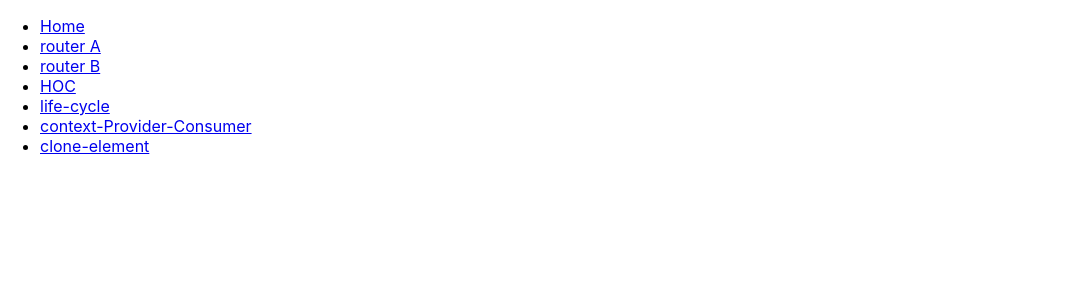
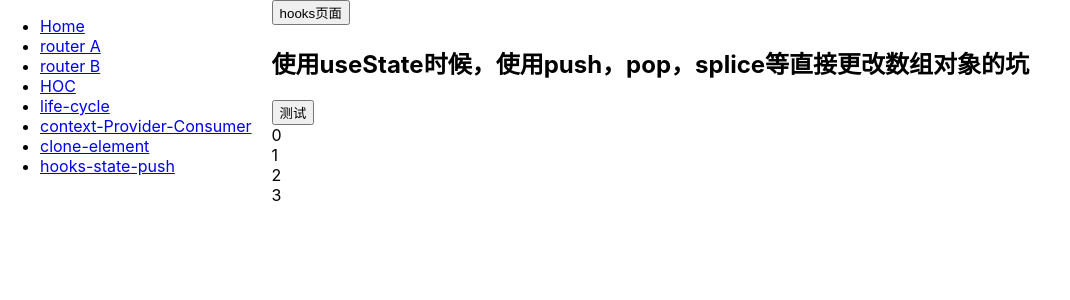
Before and after one commit to MrSeaWave/test-react-feature, a React app: page /hooks-state-push in a window 1280 px wide. Shown: the top 300 px of the page, without its empty margins (0-1070 px from the left). Built offline with nearby package versions, Linux system fonts and the light colour scheme.

Commit message:
feat: 增加 使用useState时候，使用push，pop，splice等直接更改数组对象的坑的例子

```diff
--- a/package.json
+++ b/package.json
@@ -10,9 +10,6 @@
   "scripts": {
     "start": "webpack-dev-server --config ./webpack/webpack.dev.js",
     "build": "webpack --config ./webpack/webpack.prod.js"
-  },
-  "eslintConfig": {
-    "extends": "react-app"
   },
   "browserslist": [
     ">0.2%",
--- /dev/null
+++ b/src/HooksExample/StatePush/ClassStatePush.js
@@ -0,0 +1,34 @@
+import React, { Component } from 'react';
+class ClassStatePush extends Component {
+  constructor(props) {
+    super(props);
+    this.state = {
+      nums: [1, 2, 3],
+    };
+  }
+
+  test = () => {
+    // class采用同样的方式是没有问题的
+    this.state.nums.push(1);
+    this.setState({
+      nums: this.state.nums,
+    });
+  };
+
+  render() {
+    let { nums } = this.state;
+    return (
+      <div>
+        <h2>class 页面</h2>
+        <button onClick={this.test}>测试</button>
+        <div>
+          {nums.map((item, index) => (
+            <div key={index}>{item}</div>
+          ))}
+        </div>
+      </div>
+    );
+  }
+}
+
+export default ClassStatePush;
--- /dev/null
+++ b/src/HooksExample/StatePush/HooksStatePush.js
@@ -0,0 +1,25 @@
+import React, { useState } from 'react';
+function HooksStatePush() {
+  let [num, setNums] = useState([0, 1, 2, 3]);
+  const test = () => {
+    // 这里坑是直接采用push去更新num
+    // setNums(num)是无法更新num的
+    // 必须使用num = [...num ,1]
+    num.push(1);
+    // num = [...num ,1]
+    setNums(num);
+  };
+  return (
+    <div className="filter">
+      <h2>使用useState时候，使用push，pop，splice等直接更改数组对象的坑</h2>
+      <button onClick={test}>测试</button>
+      <div>
+        {num.map((item, index) => (
+          <div key={index}>{item}</div>
+        ))}
+      </div>
+    </div>
+  );
+}
+
+export default HooksStatePush;
--- /dev/null
+++ b/src/HooksExample/StatePush/index.js
@@ -0,0 +1,18 @@
+import React, { useState } from 'react';
+import HooksStatePush from './HooksStatePush';
+import ClassStatePush from './ClassStatePush';
+
+function Index(props) {
+  const [type, setType] = useState('hooks');
+  const onClick = () => {
+    setType(type === 'hooks' ? 'class' : 'hooks');
+  };
+  return (
+    <div>
+      <button onClick={onClick}>{type}页面</button>
+      {type === 'hooks' ? <HooksStatePush /> : <ClassStatePush />}
+    </div>
+  );
+}
+
+export default Index;
--- a/src/routes.js
+++ b/src/routes.js
@@ -31,6 +31,11 @@ const routes = [
     title: 'clone-element',
     component: lazy(() => import(/* webpackChunkName: "CloneElement" */ './CloneElement')),
   },
+   {
+    path: '/hooks-state-push',
+    title: 'hooks-state-push',
+    component: lazy(() => import(/* webpackChunkName: "StatePush" */ './HooksExample/StatePush/index')),
+  },
 ];
 
 export default routes
```
